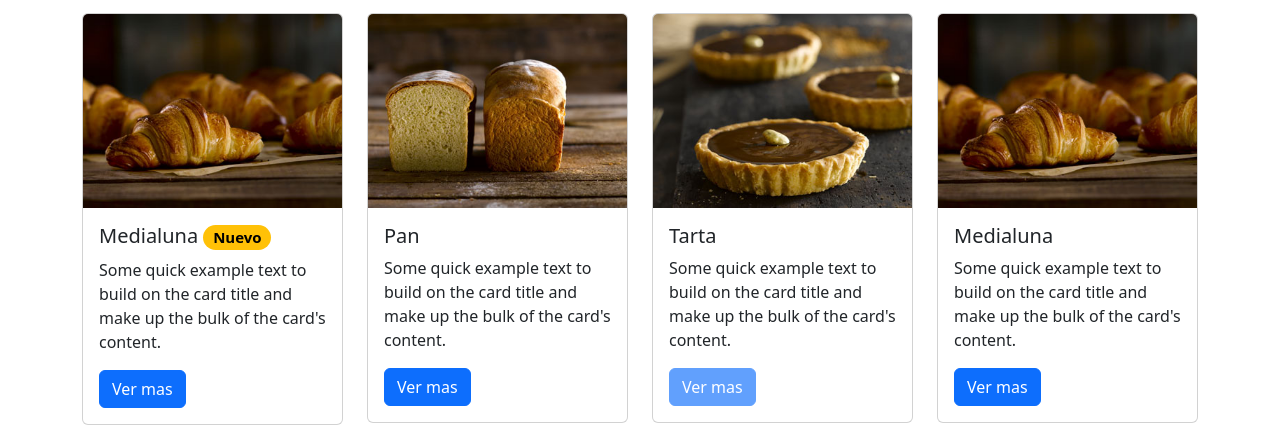
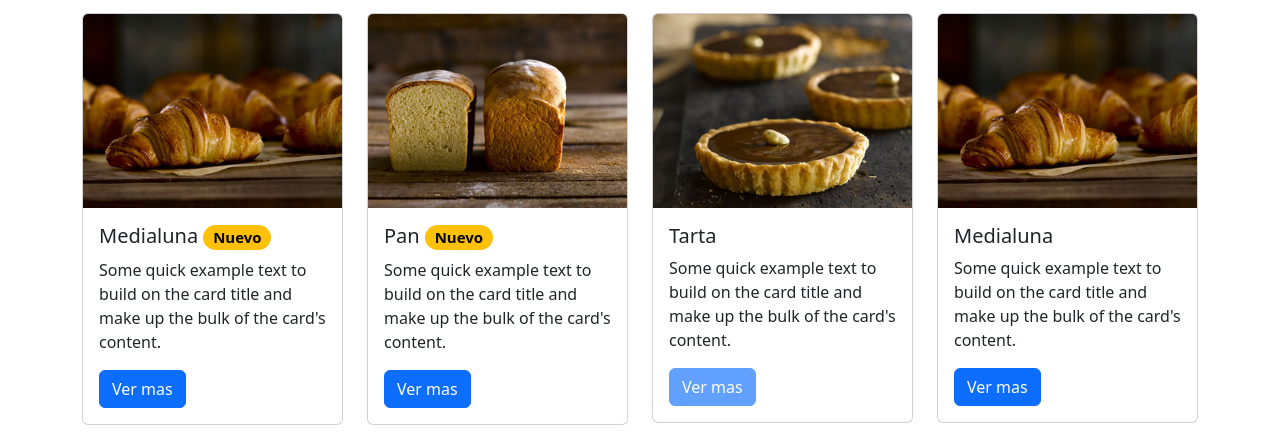
Before and after one commit to earias08/panaderiacocu7i, a plain HTML site: page pages/productos.html in a window 1280 px wide. Shown: the part 298-736 px from the top of the page. Drawn offline with Linux system fonts and the light colour scheme; files that its build step writes are made by us from their sources.

Commit message:
agregue un nuevo badge dentro del segundo producto

```diff
--- a/pages/productos.html
+++ b/pages/productos.html
@@ -74,7 +74,7 @@
           <div class="card">
             <img src="../img/productos/Pan-de-miga_00195_portfolio1.jpg" class="card-img-top" alt="Pan">
             <div class="card-body">
-              <h5 class="card-title">Pan</h5>
+              <h5 class="card-title">Pan <span class="badge rounded-pill text-bg-warning">Nuevo</span></h5>
               <p class="card-text">Some quick example text to build on the card title and make up the bulk of the card's content.</p>
               <a href="detalleProducto.html" class="btn btn-primary">Ver mas</a>
             </div>
```
